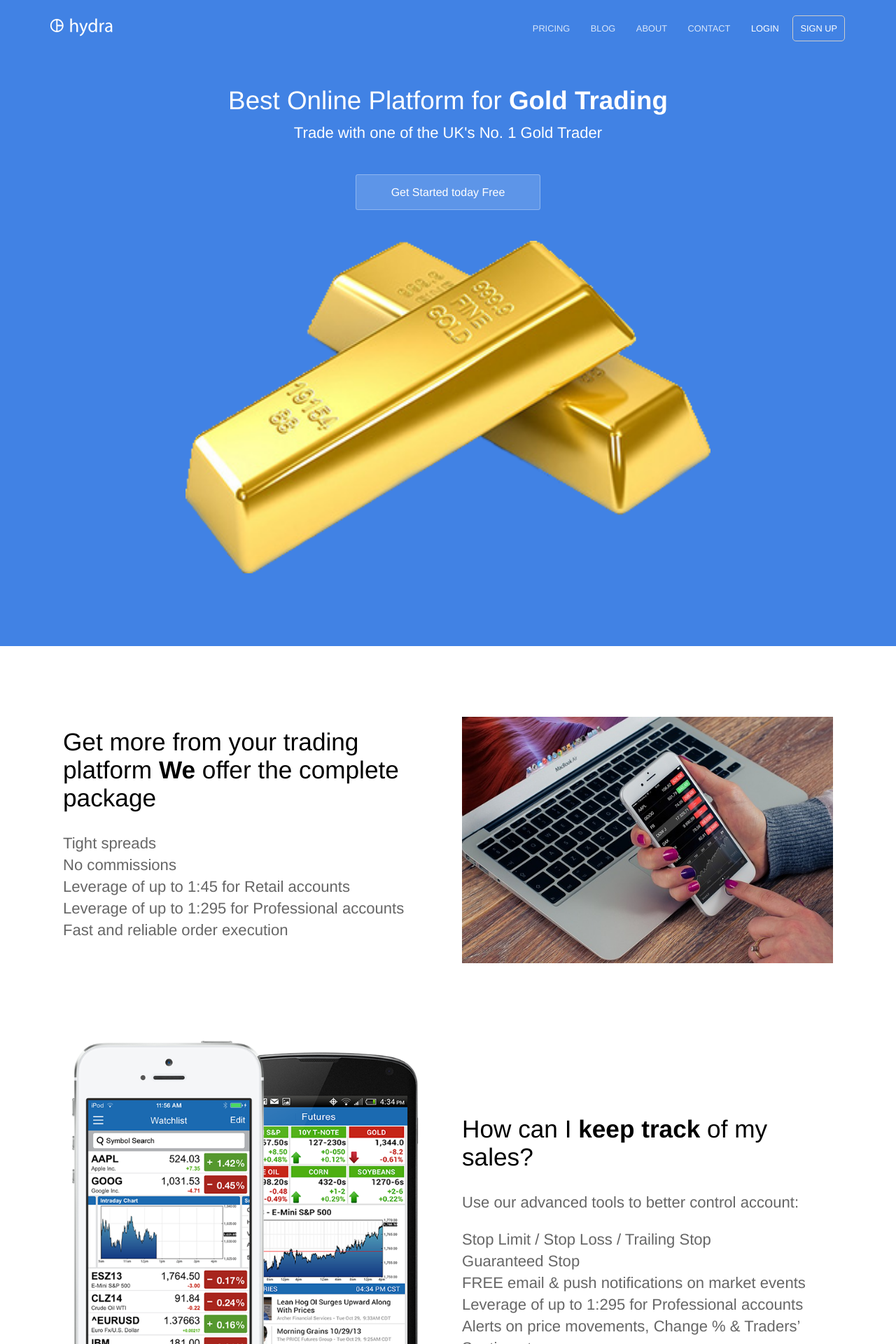
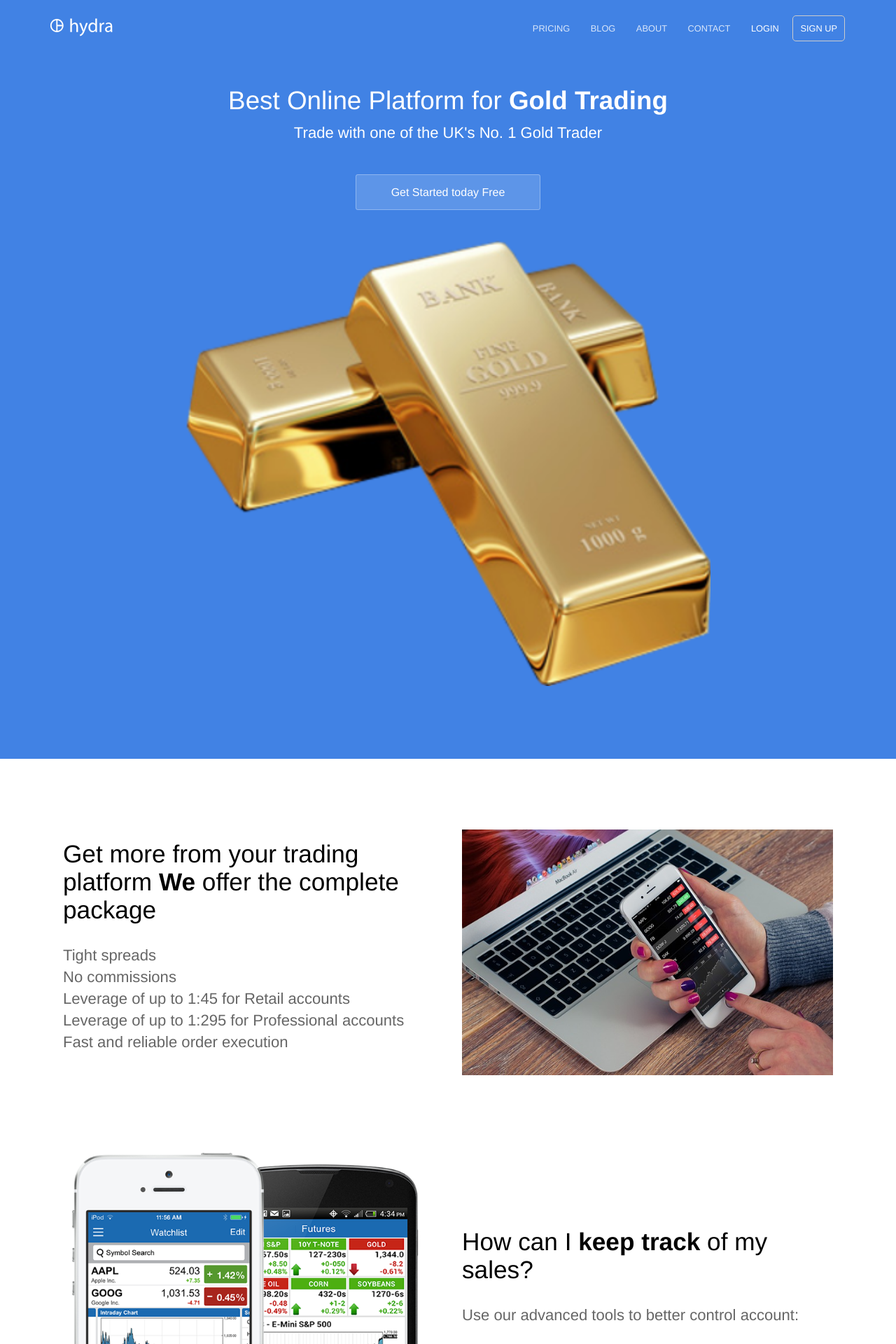
Before and after one commit to GOLDTRADERS/temp.github.io, a Jekyll site: the page built from index.html, in a window 1280 px wide. Shown: the top 1920 px of the page at 70% size. Built offline with Jekyll 4.4.1, drawn with Linux system fonts in a browser that asks for light colours.

Commit message:
Update index.html

```diff
--- a/index.html
+++ b/index.html
@@ -8,7 +8,7 @@ description: Trade with one of the UK's No. 1 Gold Trader
 		<p class="subtext editable">Trade with one of the UK's No. 1 Gold Trader</p>
 		<div class="cta button alt"><a href="/sign-up/">Get Started today Free</a></div>
 		<div>
-			<img src="/images/Goldbar.png" alt="Screenshot" />
+			<img src="/images/gold-bar-png-41028.png" alt="Screenshot" />
 		</div>
 	</div>
 </section>
```
